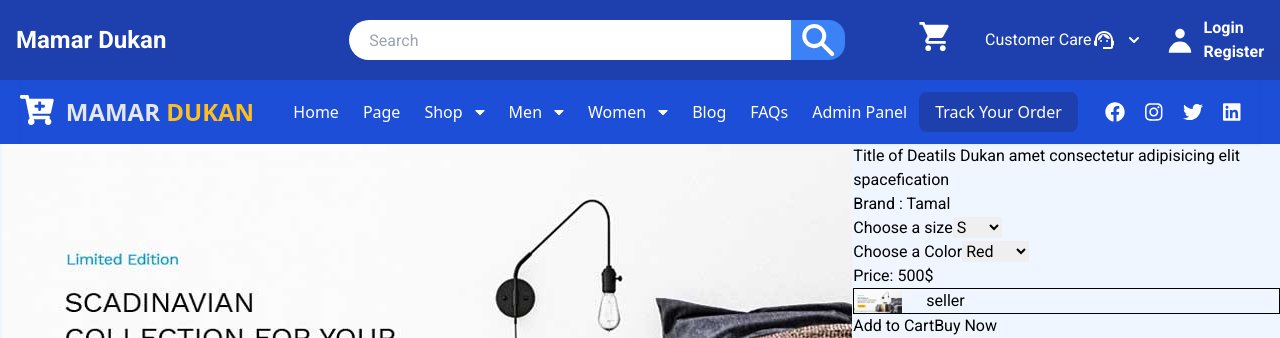
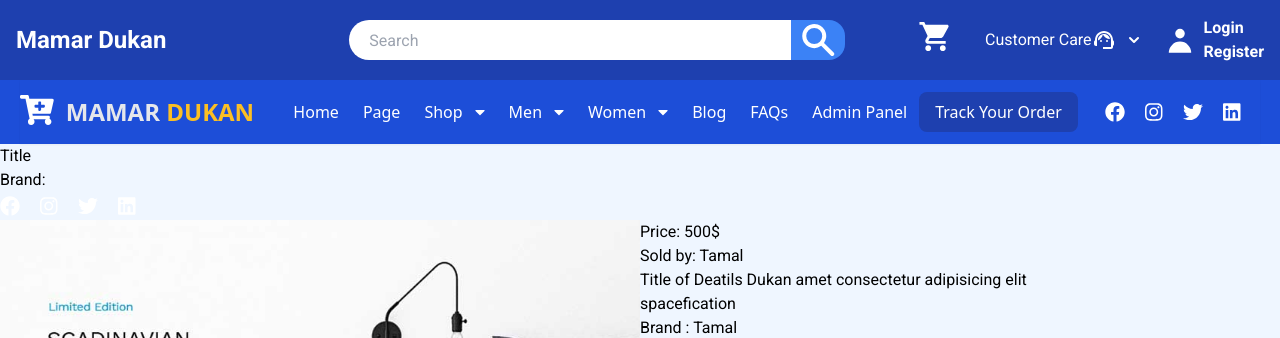
Before and after one commit to Robustdevs5/MamarDukan-client, a React (Create React App) app: page /product in a window 1280 px wide. Shown: the top 338 px of the page. Built offline with nearby package versions, Linux system fonts and the light colour scheme; no server answers.

Commit message:
Working working

```diff
--- a/src/Components/ProductDeatils/Deatils.css
+++ b/src/Components/ProductDeatils/Deatils.css
@@ -1,7 +1,7 @@
 .Details{
     display: grid;
     grid-template-columns: repeat(6, 1fr);
-    grid-template-areas: "P P P P D D";
+    grid-template-areas: "P P P D D D";
 }
 
 .right{
--- a/src/Components/ProductDeatils/Deatils.js
+++ b/src/Components/ProductDeatils/Deatils.js
@@ -9,7 +9,9 @@ const Deatils = () => {
                 <img className="m-auto" src={img}></img>
            </div>
            <div className="left">
-               <h1>Title of Deatils Dukan amet consectetur adipisicing elit</h1>
+                <h3>Price: 500$</h3>
+                <p>Sold by: Tamal</p>
+                <h1>Title of Deatils Dukan amet consectetur adipisicing elit</h1>
                 <p>spacefication</p>
                 <p>Brand : Tamal </p>
                 <label>Choose a size</label>
@@ -29,7 +31,7 @@ const Deatils = () => {
                     <option value="Red">Red</option>
                     <option value="White">White</option>
                 </select>
-                <h3>Price: 500$</h3>
+
                 <div style={{display: 'flex', border: '1px solid black'}} className="seller">
                     <img className="w-12 mr-6 " src={img}></img>
                     <p>seller</p>
--- a/src/Components/ProductDeatils/ProductDeatils.js
+++ b/src/Components/ProductDeatils/ProductDeatils.js
@@ -6,6 +6,7 @@ import Deatils from './Deatils';
 import FeaturedProduct from "../FeaturedProduct/FeaturedProduct";
 import Footer from "../Footer/Footer"
 import Writing from './Writing';
+import Topbar from './Topbar';
 
 const ProductDeatils = () => {
     return (
@@ -13,6 +14,7 @@ const ProductDeatils = () => {
             <TopBar />
             <Header />
             <Navbar />
+            <Topbar />
             <Deatils />
             <Writing />
             <FeaturedProduct />
--- /dev/null
+++ b/src/Components/ProductDeatils/Topbar.js
@@ -0,0 +1,18 @@
+import React from 'react';
+import SocialMedia from '../Navbar/SocialMedia/SocialMedia';
+
+const Topbar = () => {
+    return (
+        <div>
+            <div className="left">
+                <h1>Title</h1>
+                <p>Brand:</p>
+            </div>
+            <div className="right">
+                <SocialMedia></SocialMedia>
+            </div>
+        </div>
+    );
+};
+
+export default Topbar;
```
Also changed, not shown: src/Components/ProductDeatils/Topbar.css (added).
